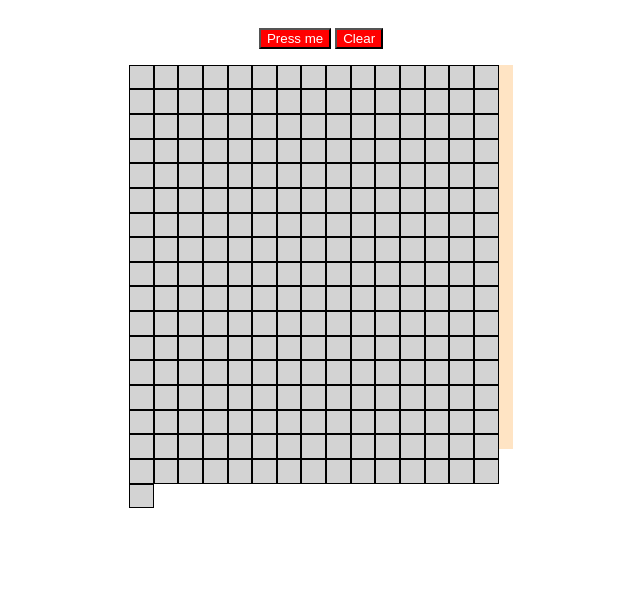
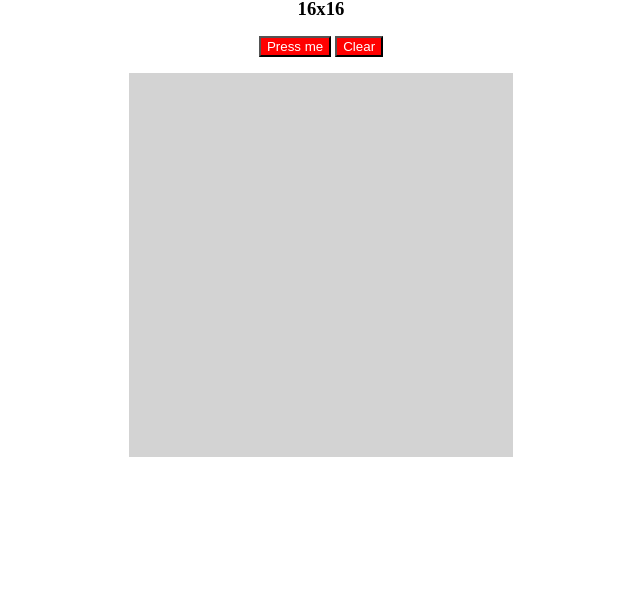
Before and after one commit to QPALZM1234567/etch-a-sketch, a plain HTML site: page index.html in a window 1280 px wide. Shown: the part 199-800 px from the top of the page, without its empty margins (319-959 px from the left). Drawn offline with Linux system fonts and the light colour scheme.

Commit message:
Add some functionality to size button

```diff
--- a/index.html
+++ b/index.html
@@ -11,8 +11,9 @@
 <body>
     <div class="center">
         <h1>Etch-A-Sketch</h1>
+        <h3>16x16</h3>
         <div class="btns">
-            <button>Press me</button>
+            <button class="input">Press me</button>
             <button class="clear">Clear</button>
         </div>
         <div class="container">
--- a/script.js
+++ b/script.js
@@ -1,3 +1,11 @@
+//Get Size of Board
+let side = 0;
+const size = document.querySelector(".input");
+size.addEventListener('click', () => {
+    side = parseInt(prompt("What side length would you like? Limit of 100"));
+    document.querySelector("h3").textContent = side + "x" + side;
+});
+
 //Add squares to board
 const container = document.querySelector(".container");
 for (let i = 0; i < 256; i++) {
@@ -18,7 +26,7 @@ clear.addEventListener('click', () => {
    for (child of document.querySelectorAll(".hovered")) {
     child.classList.remove("hovered");
    }
-})
+});
 
 
 //Create Functionality for board
--- a/style.css
+++ b/style.css
@@ -2,8 +2,9 @@ html, body{
     margin: 0px;
 }
 
-h1{
+h1, h3{
     margin-top: 0;
+    margin-bottom: 0;
 }
 
 .center{
@@ -30,10 +31,9 @@ button{
 }
 
 .square{
-    width: 5.9%;
-    height: 5.9%;
+    width: 6.25%;
+    height: 6.25%;
     background-color: lightgray;
-    border:0.5px solid black;
 }
 
 .hovered{
```
